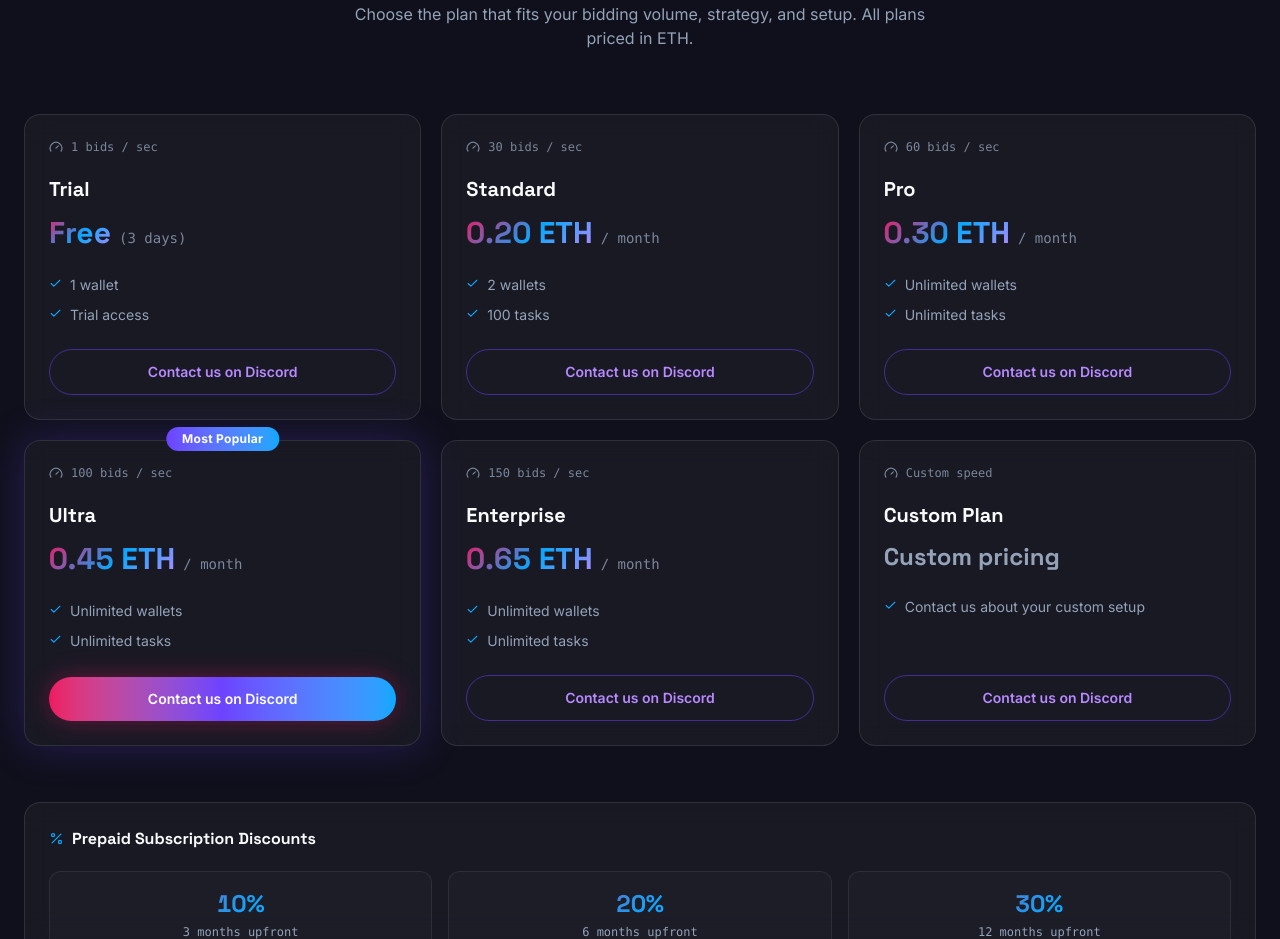
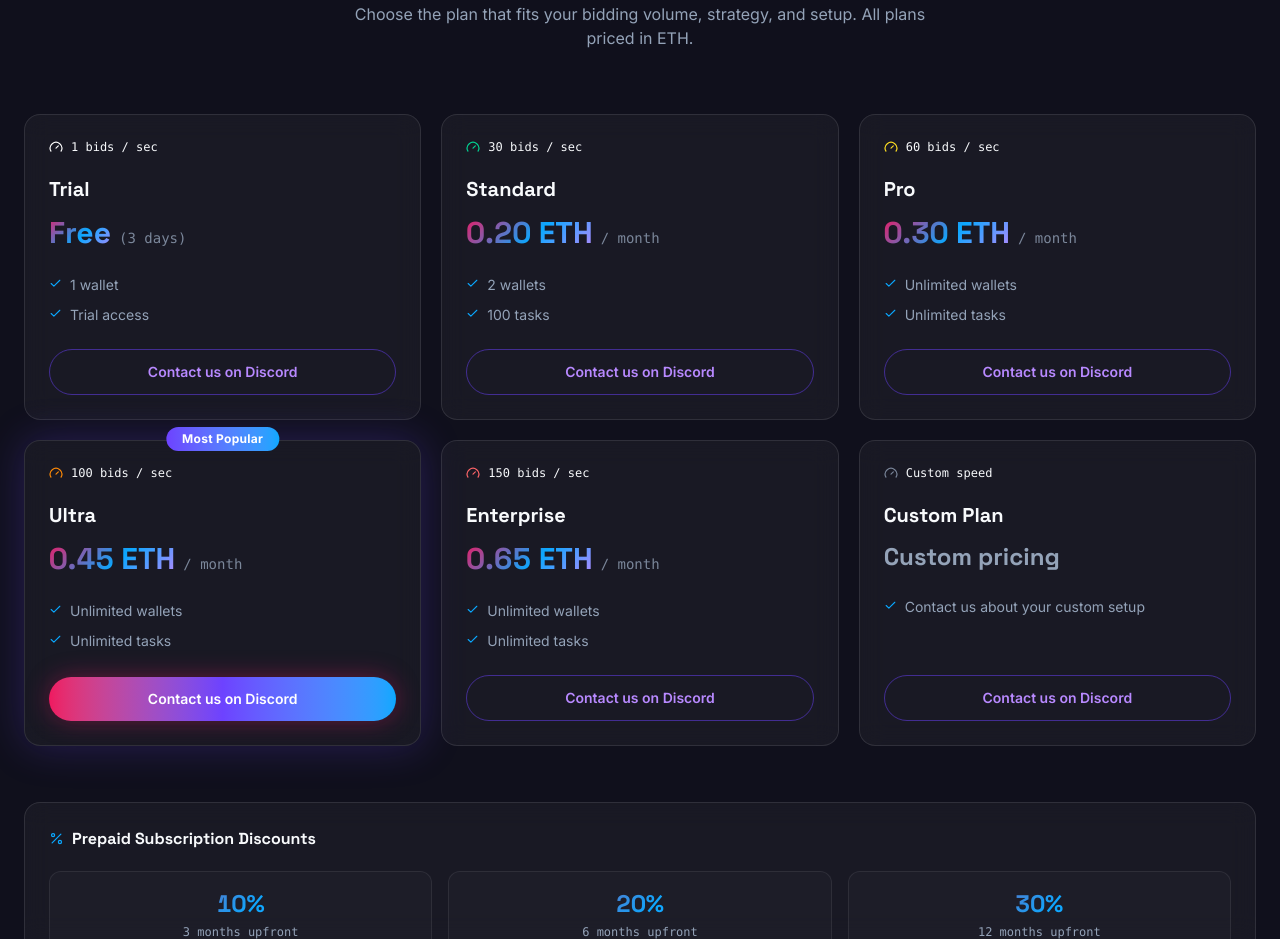
Before and after one commit to ayenisholah/bidshub, a Next.js app: page / in a window 1280 px wide. Shown: the part 2640-3579 px from the top of the page. Built offline with nearby package versions, Linux system fonts and the light colour scheme.

Commit message:
Color-code pricing speed meters

```diff
--- a/src/components/sections/Pricing.tsx
+++ b/src/components/sections/Pricing.tsx
@@ -14,6 +14,18 @@ import { cn } from "@/lib/utils";
 
 function PricingCard({ tier, index }: { tier: PricingTier; index: number }) {
   const reduced = useReducedMotion();
+  const meterColorClass =
+    tier.speedBps === 1
+      ? "text-white"
+      : tier.speedBps === 30
+        ? "text-emerald-400"
+        : tier.speedBps === 60
+          ? "text-yellow-300"
+          : tier.speedBps === 100
+            ? "text-orange-400"
+            : tier.speedBps === 150
+              ? "text-red-400"
+              : "text-text-secondary/80";
 
   return (
     <ScrollReveal delay={index * 0.07}>
@@ -40,8 +52,8 @@ function PricingCard({ tier, index }: { tier: PricingTier; index: number }) {
 
         {/* Speed badge */}
         <div className="flex items-center gap-2 mb-5">
-          <Gauge size={14} className="text-text-secondary/80" aria-hidden="true" />
-          <span className="text-xs text-text-secondary/80 font-mono">
+          <Gauge size={14} className={meterColorClass} aria-hidden="true" />
+          <span className="text-xs text-text-primary font-mono">
             {tier.speedBps !== null
               ? `${tier.speedBps} bids / sec`
               : "Custom speed"}
```
